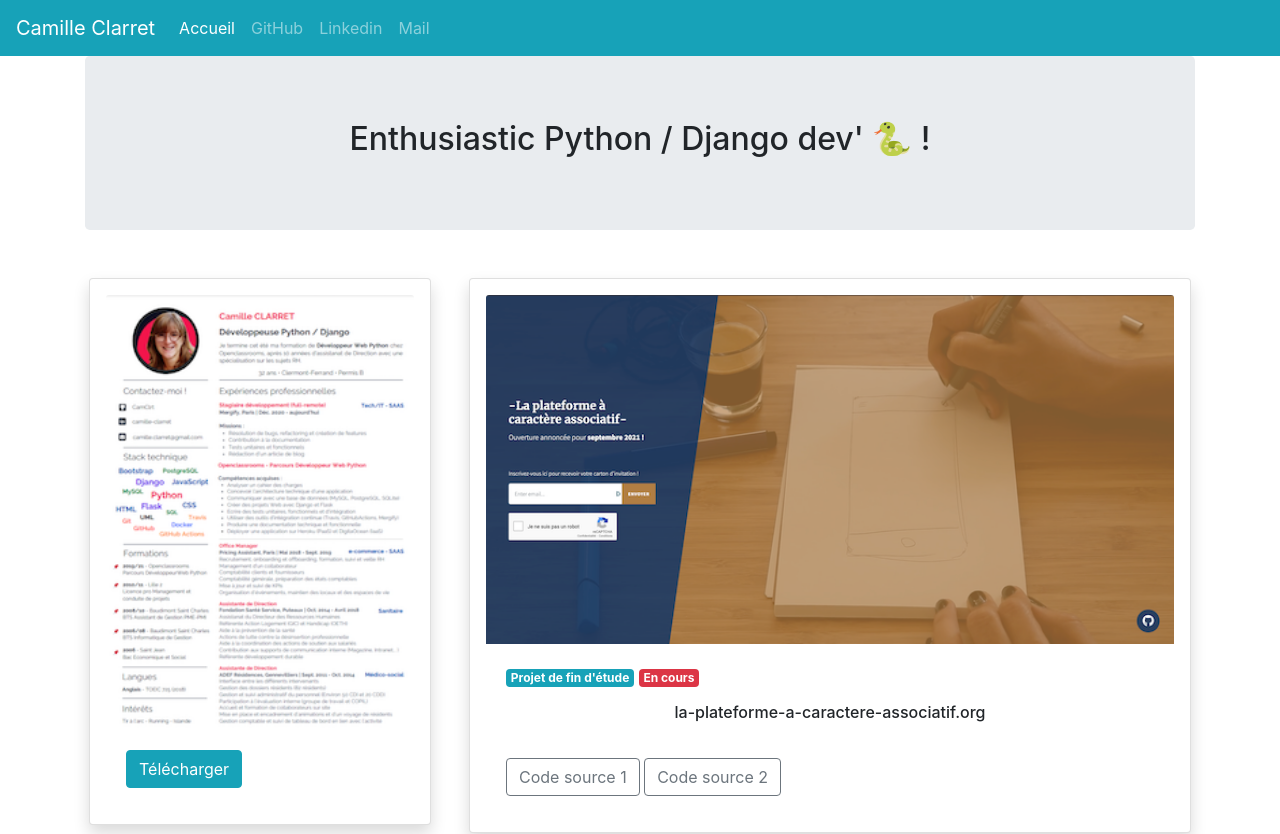
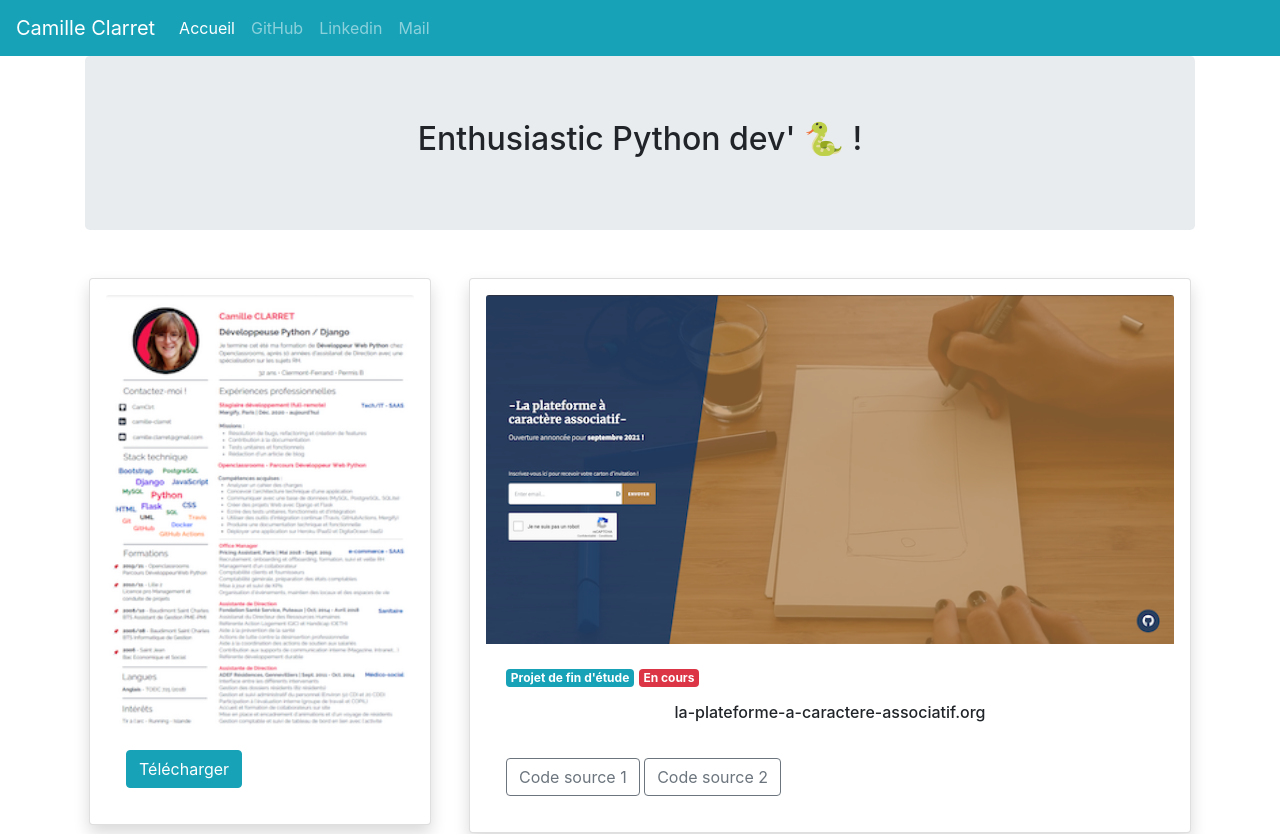
Before and after one commit to CamClrt/Portfolio, a website: page index.html in a window 1280 px wide. Shown: the top 834 px of the page. Drawn offline with nearby package versions, Linux system fonts and the light colour scheme.

Commit message:
Update index.html
update main title

```diff
--- a/index.html
+++ b/index.html
@@ -51,7 +51,7 @@
             <div class="row">
                 <div class="col">
                     <div class="jumbotron">
-                        <h2 class="text-center">Enthusiastic Python / Django dev' 🐍 !</h2>
+                        <h2 class="text-center">Enthusiastic Python dev' 🐍 !</h2>
                     </div>
                 </div>
             </div>
```
